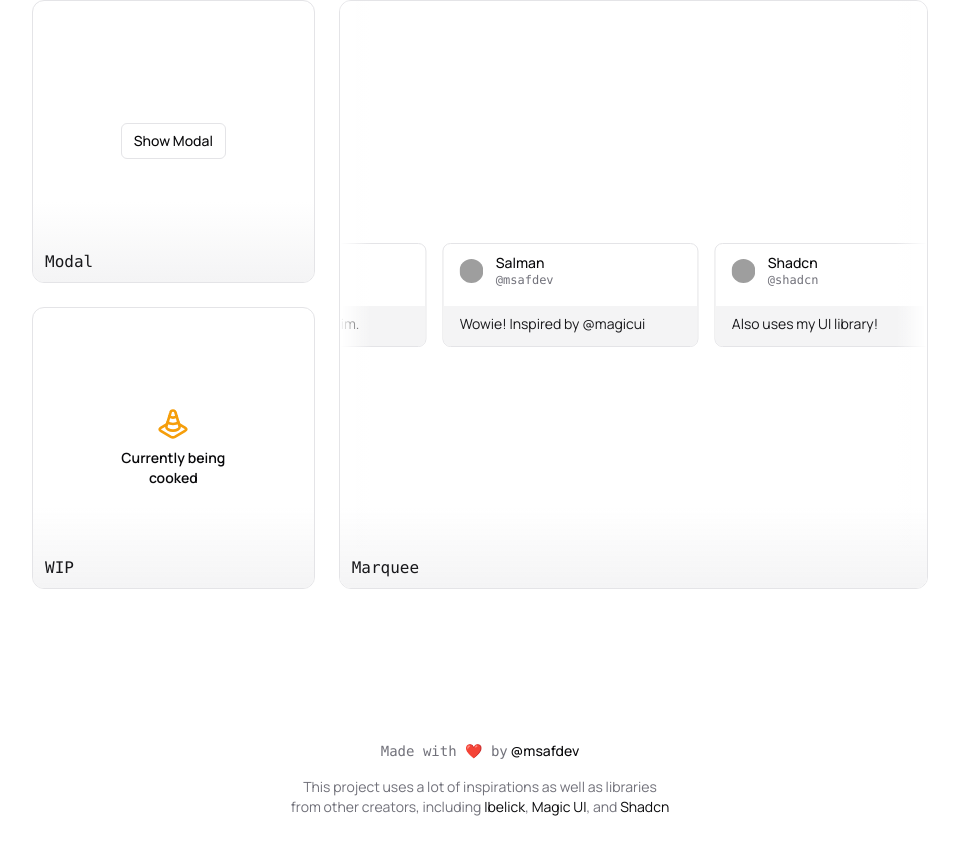
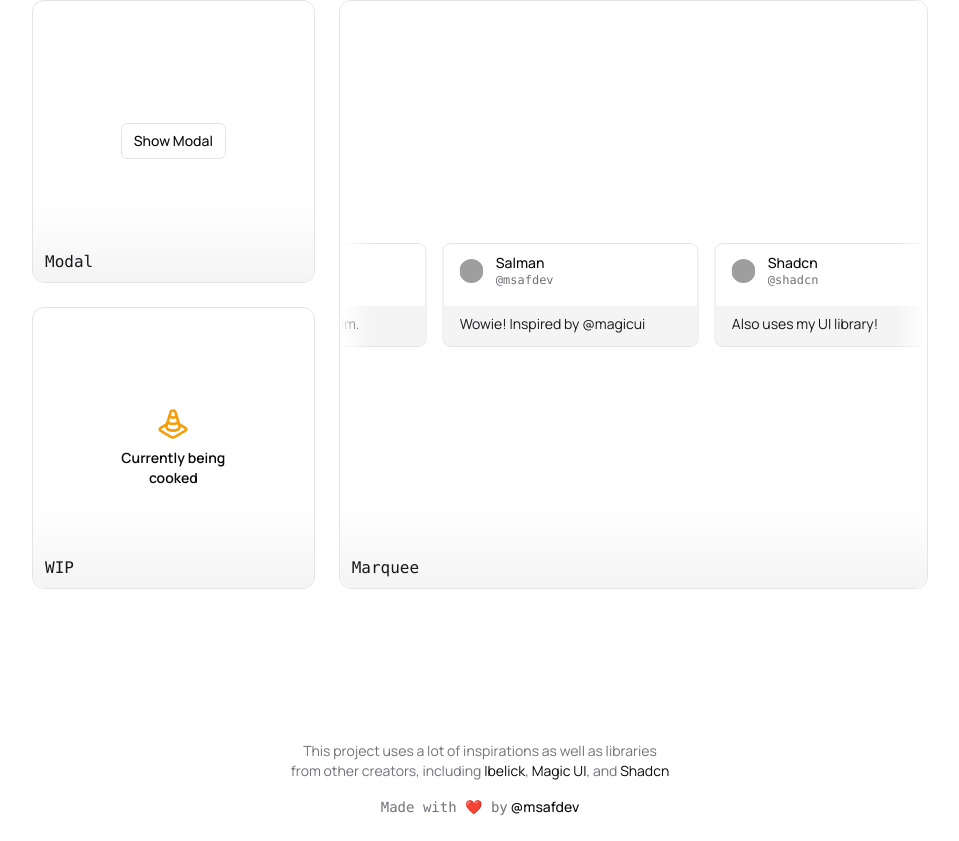
Before and after one commit to msafdev/ui, a Next.js app: page / in a window 1280 px wide. Shown: the part 1470-2311 px from the top of the page, without its empty margins (160-1119 px from the left). Built offline with nearby package versions, Linux system fonts and the light colour scheme; grey boxes are pictures that could not be loaded.

Commit message:
feat: update footer

```diff
--- a/components/main/footer.tsx
+++ b/components/main/footer.tsx
@@ -3,17 +3,6 @@ import Link from "next/link";
 const Footer = () => {
   return (
     <footer className="pad-x flex w-full flex-col items-center justify-center gap-y-4 py-6">
-      <p className="max-w-sm text-center text-xs text-muted-foreground md:text-sm">
-        <code>Made with ❤️ by</code>{" "}
-        <Link
-          href="/"
-          target="_blank"
-          className="font-medium text-foreground hover:underline"
-        >
-          @msafdev
-        </Link>
-      </p>
-
       {/* Credits */}
       <p className="max-w-sm text-center text-xs text-muted-foreground md:text-sm">
         This project uses a lot of inspirations as well as libraries from other
@@ -42,6 +31,18 @@ const Footer = () => {
           Shadcn
         </Link>
       </p>
+
+      {/* Creator */}
+      <p className="max-w-sm text-center text-xs text-muted-foreground md:text-sm">
+        <code>Made with ❤️ by</code>{" "}
+        <Link
+          href="/"
+          target="_blank"
+          className="font-medium text-foreground hover:underline"
+        >
+          @msafdev
+        </Link>
+      </p>
     </footer>
   );
 };
```
